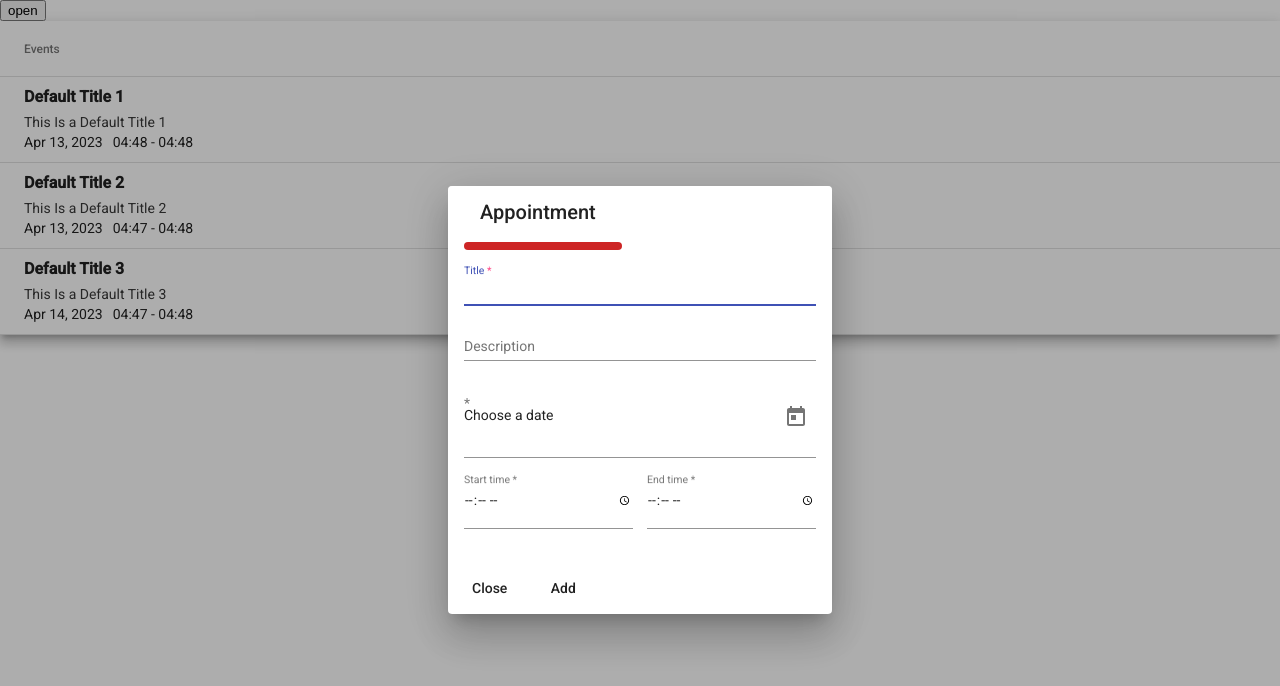
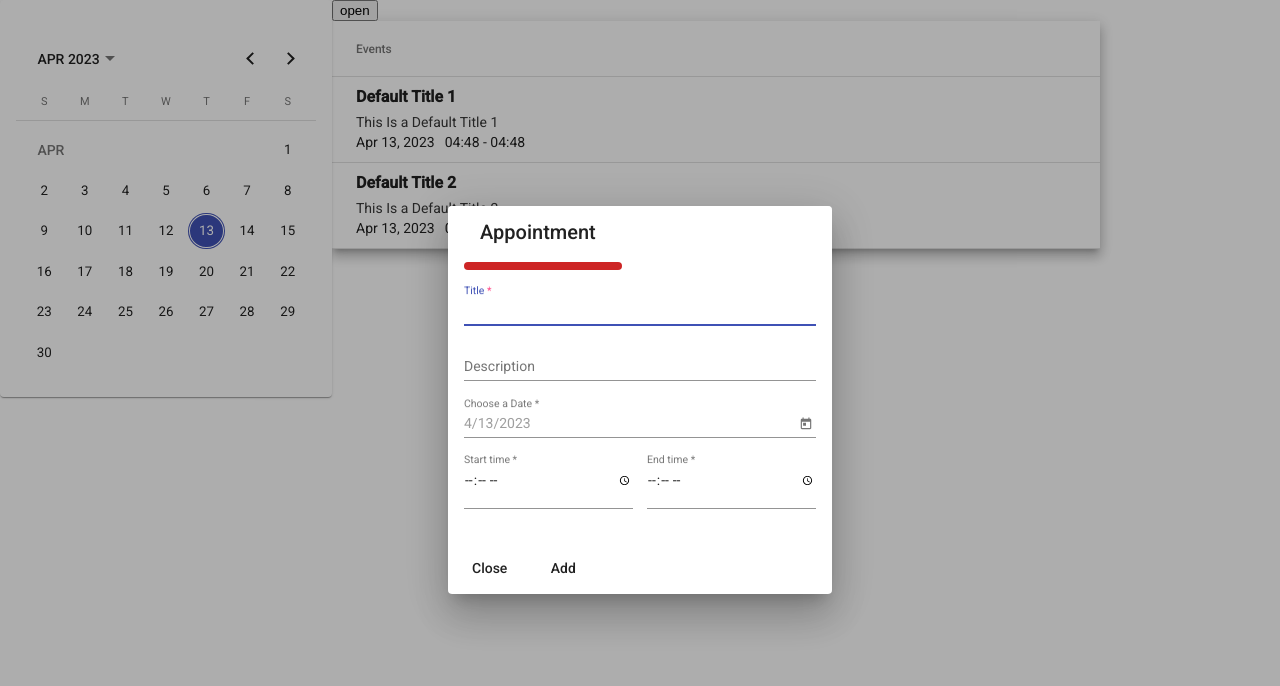
Before and after one commit to InterviewTask/calender, an Angular app: page / in a window 1280 px wide. Both pictures are taken after a click on the button "open". Shown: the top 686 px of the page. Built offline with nearby package versions, Linux system fonts and the light colour scheme.

Commit message:
feat:add sync calender

```diff
--- a/src/app/pages/calender/calender.component.html
+++ b/src/app/pages/calender/calender.component.html
@@ -1 +1,12 @@
-<router-outlet></router-outlet>
+
+<div class="calender-container">
+
+  <mat-card class="calendar-card">
+    <mat-calendar [(selected)]="selected"></mat-calendar>
+  </mat-card>
+  <div class="appointmentList">
+    <app-appointments-table
+    [selectedDate]="selected"
+    ></app-appointments-table>
+  </div>
+</div>
--- a/src/app/pages/calender/calender.component.scss
+++ b/src/app/pages/calender/calender.component.scss
@@ -0,0 +1,9 @@
+.calender-container {
+  display: flex;
+  .appointmentList {
+    width: 60%;
+  }
+  .calendar-card {
+    width: 300px;
+  }
+}
--- a/src/app/pages/calender/calender.component.ts
+++ b/src/app/pages/calender/calender.component.ts
@@ -6,10 +6,12 @@ import { Component, OnInit } from '@angular/core';
   styleUrls: ['./calender.component.scss']
 })
 export class CalenderComponent implements OnInit {
-
+  selected!: Date;
   constructor() { }
 
   ngOnInit(): void {
+    this.selected = new Date();
   }
 
+
 }
--- a/src/app/pages/calender/components/appointment/appointment.component.html
+++ b/src/app/pages/calender/components/appointment/appointment.component.html
@@ -16,20 +16,18 @@
       </mat-form-field>
 
       <mat-form-field class="w-100">
-        <div class="datepicker">
-          <mat-label>Choose a date</mat-label>
-          <mat-datepicker-toggle
-            matIconSuffix
-            [for]="picker"
-          ></mat-datepicker-toggle>
-        </div>
-        <mat-datepicker disabled="false" #picker></mat-datepicker>
+        <mat-label>Choose a Date</mat-label>
         <input
           matInput
+          [matDatepicker]="releasedAtPicker"
           formControlName="date"
-          [matDatepicker]="picker"
           [disabled]="true"
         />
+
+        <mat-datepicker-toggle matSuffix [for]="releasedAtPicker">
+        </mat-datepicker-toggle>
+
+        <mat-datepicker [disabled]="false" #releasedAtPicker> </mat-datepicker>
       </mat-form-field>
 
       <div class="time">
--- a/src/app/pages/calender/components/appointment/appointment.component.ts
+++ b/src/app/pages/calender/components/appointment/appointment.component.ts
@@ -2,6 +2,7 @@ import { Component, Inject, OnInit } from '@angular/core';
 import { FormBuilder, FormGroup, Validators } from '@angular/forms';
 import { MAT_DIALOG_DATA, MatDialogRef } from '@angular/material/dialog';
 import { Appointment } from '../../models';
+import { formatDate } from '@angular/common';
 
 @Component({
   selector: 'app-appointment',
@@ -26,7 +27,7 @@ export class AppointmentComponent implements OnInit {
       id         : [item ? item.id :          null],
       title      : [item ? item.title :       null, [Validators.required]],
       description: [item ? item.description : null],
-      date       : [item ? item.date :        null, [Validators.required]],
+      date       : [item ? item.date :        this.data.date, [Validators.required]],
       startTime  : [item ? item.startTime :   null, [Validators.required]],
       endTime    : [item ? item.endTime :     null, [Validators.required]],
     })
@@ -35,6 +36,9 @@ export class AppointmentComponent implements OnInit {
 
     this.form.markAllAsTouched();
     if(this.form.valid){
+      this.form.get('date')?.setValue(
+        formatDate(this.form.get('date')?.value,'yyyy-MM-dd','en-US')
+        )
       this.dialogRef.close(this.form.value)
     }
   }
--- a/src/app/pages/calender/components/appointments-table/appointments-table.component.ts
+++ b/src/app/pages/calender/components/appointments-table/appointments-table.component.ts
@@ -1,5 +1,5 @@
 import { CdkDragDrop, moveItemInArray } from '@angular/cdk/drag-drop';
-import { Component, OnInit, ViewChild } from '@angular/core';
+import { Component, Input, OnChanges, OnInit, SimpleChanges, ViewChild } from '@angular/core';
 import { MatDialog, MatDialogConfig } from '@angular/material/dialog';
 import { MatTable } from '@angular/material/table';
 import { AppointmentComponent } from '../appointment/appointment.component';
@@ -12,8 +12,8 @@ import { Appointment } from '../../models';
   templateUrl: './appointments-table.component.html',
   styleUrls: ['./appointments-table.component.scss']
 })
-export class AppointmentsTableComponent implements OnInit {
-
+export class AppointmentsTableComponent implements OnInit,OnChanges {
+  @Input()selectedDate = new Date();
   columns = [
     {
       columnDef: 'title',
@@ -31,11 +31,14 @@ export class AppointmentsTableComponent implements OnInit {
     ) { }
 
   ngOnInit(): void {
+  }
+
+  ngOnChanges(changes: SimpleChanges) {
     this.getDate();
   }
 
   getDate(){
-    this.dataSource=this.appointmentsService.appointmentsList
+    this.dataSource=this.appointmentsService.getDateAppointment(this.selectedDate);
     if(this.table){
       this.table.renderRows();
     }
@@ -52,13 +55,19 @@ export class AppointmentsTableComponent implements OnInit {
   openDialog(): void {
     const config: MatDialogConfig = {
       panelClass: 'app-full-bleed-dialog',
-      width:'30%'
+      width:'30%',
+      data:{
+        date:this.selectedDate
+      }
     }
     const dialogRef = this.dialog.open(AppointmentComponent,config);
 
     dialogRef.afterClosed().subscribe(result => {
-      this.appointmentsService.addAppointment(result)
-      this.getDate();
+      if(result){
+        this.appointmentsService.addAppointment(result)
+        this.getDate();
+
+      }
 
     });
   }
--- a/src/app/pages/calender/services/appointments.service.ts
+++ b/src/app/pages/calender/services/appointments.service.ts
@@ -1,5 +1,6 @@
 import { Injectable } from '@angular/core';
 import { Appointment } from '../models';
+import { formatDate } from '@angular/common';
 
 @Injectable()
 export class AppointmentsService {
@@ -8,7 +9,7 @@ export class AppointmentsService {
           "id": null,
           "title": "Default Title 1 ",
           "description": "This Is a Default Title 1 ",
-          "date": "2023-04-13T20:30:00.000Z",
+          "date": "2023-04-13",
           "startTime": "04:48",
           "endTime": "04:48"
       },
@@ -16,7 +17,7 @@ export class AppointmentsService {
           "id": null,
           "title": "Default Title 2 ",
           "description": "This Is a Default Title 2 ",
-          "date": "2023-04-13T20:30:00.000Z",
+          "date": "2023-04-13",
           "startTime": "04:47",
           "endTime": "04:48"
       },
@@ -24,7 +25,7 @@ export class AppointmentsService {
           "id": null,
           "title": "Default Title 3 ",
           "description": "This Is a Default Title 3 ",
-          "date": "2023-04-14T20:30:00.000Z",
+          "date": "2023-04-14",
           "startTime": "04:47",
           "endTime": "04:48"
       }
@@ -45,4 +46,10 @@ export class AppointmentsService {
   deleteAppointment(appointmentId: number) {
     this.appointmentsList = this.appointmentsList.filter(item => item.id !== appointmentId)
   }
+
+  getDateAppointment(date:Date){
+    const ali= formatDate(date,'yyyy-MM-dd','en-US');
+    const goox= this.appointmentsList.filter(item =>item.date===ali)
+    return goox
+  }
 }
```
Also changed, not shown: src/app/pages/calender/calender-routing.module.ts (+0 -7 lines), src/app/pages/calender/components/appointments-table/appointments-table.component.html (line endings or trailing spaces).
